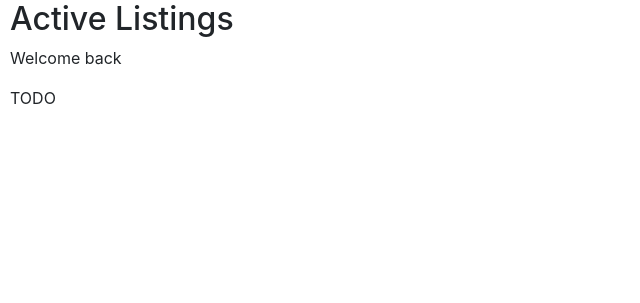
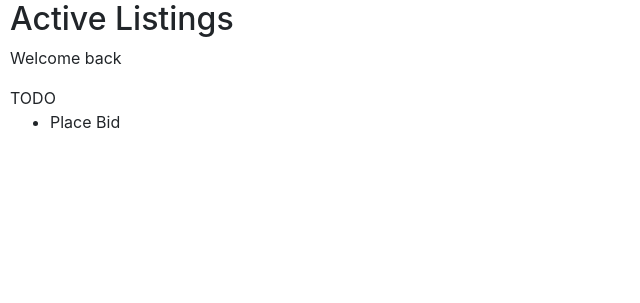
Before and after one commit to Marwanishere/commerce, a Django app: page / in a window 1280 px wide. Shown: the part 163-466 px from the top of the page, without its empty margins (0-640 px from the left). Run offline with Django 3.2, Linux system fonts and the light colour scheme; some libraries are stand-ins or nearby versions.

Commit message:
Added item to the list under todo in index file

```diff
--- a/auctions/templates/auctions/index.html
+++ b/auctions/templates/auctions/index.html
@@ -4,5 +4,12 @@
     <h2>Active Listings</h2>
     <p>Welcome back</p>
 
+
     TODO
+    <ul>
+        <li>
+            Place Bid
+        </li>
+    </ul>
+
 {% endblock %}
```
